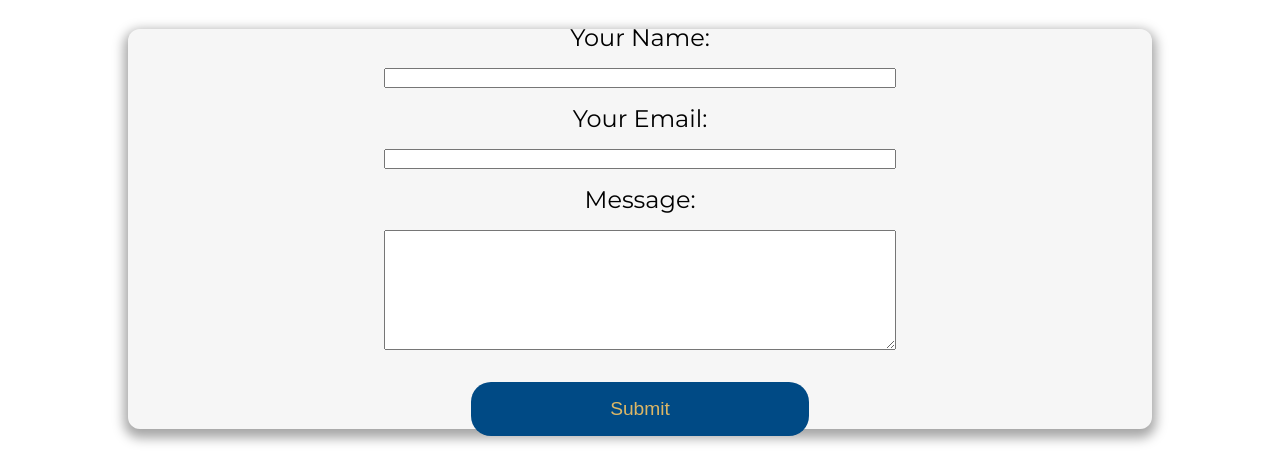
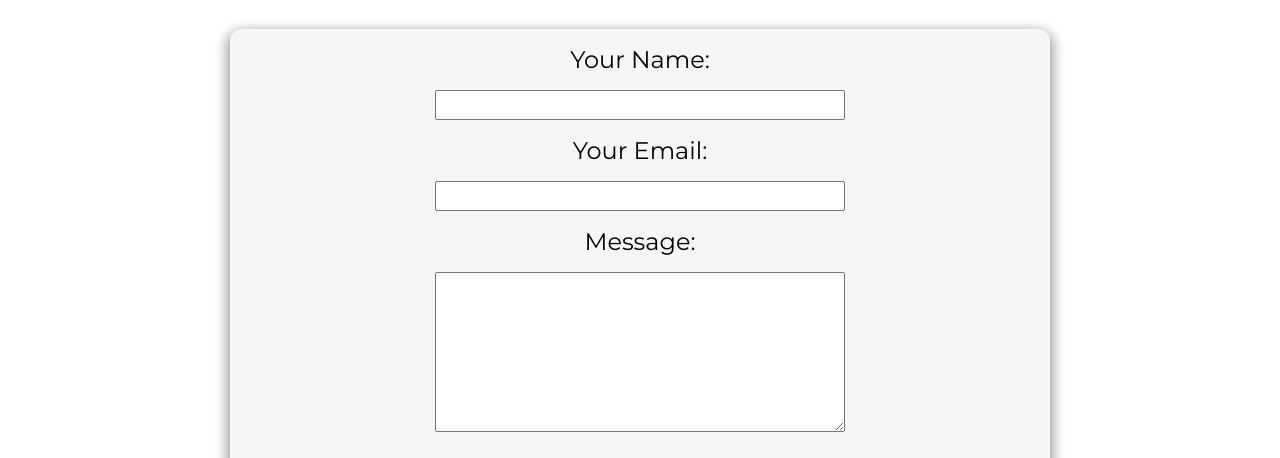
Before and after one commit to ReynoldsWJ55/Hotel-Website, a plain HTML site: page contact.html in a window 1280 px wide. Shown: the part 174-632 px from the top of the page. Drawn offline with Linux system fonts and the light colour scheme.

Commit message:
form styling

```diff
--- a/CSS/style.scss
+++ b/CSS/style.scss
@@ -305,6 +305,7 @@ i {
 /* CONTACT Form */
 .form-container {
   min-width: 90%;
+  min-height: 50vh;
   margin: auto;
   display: flex;
   flex-direction: column;
@@ -318,8 +319,8 @@ i {
 }
 
 .form {
-  min-width: 100%;
-  height: 50vh;
+  min-width: 80%;
+  min-height: 100%;
   margin: 2rem;
   background-color: rgba(167, 167, 167, 0.1);
   border-radius: 12px;
@@ -327,7 +328,7 @@ i {
   display: flex;
   flex-direction: column;
   align-items: center;
-  justify-content: center;
+  // justify-content: center;
   .btn {
     width: 33%;
   }
@@ -351,8 +352,8 @@ i {
   textarea {
     min-width: 50%;
     max-width: 75%;
-    min-height: 30%;
-    max-height: 30%;
+    min-height: 20vh;
+    max-height: 20vh;
     font-family: sans-serif;
     font-size: 0.9rem;
     margin-bottom: 1rem;
```
Also changed, not shown: CSS/style.css, 1 other file.
